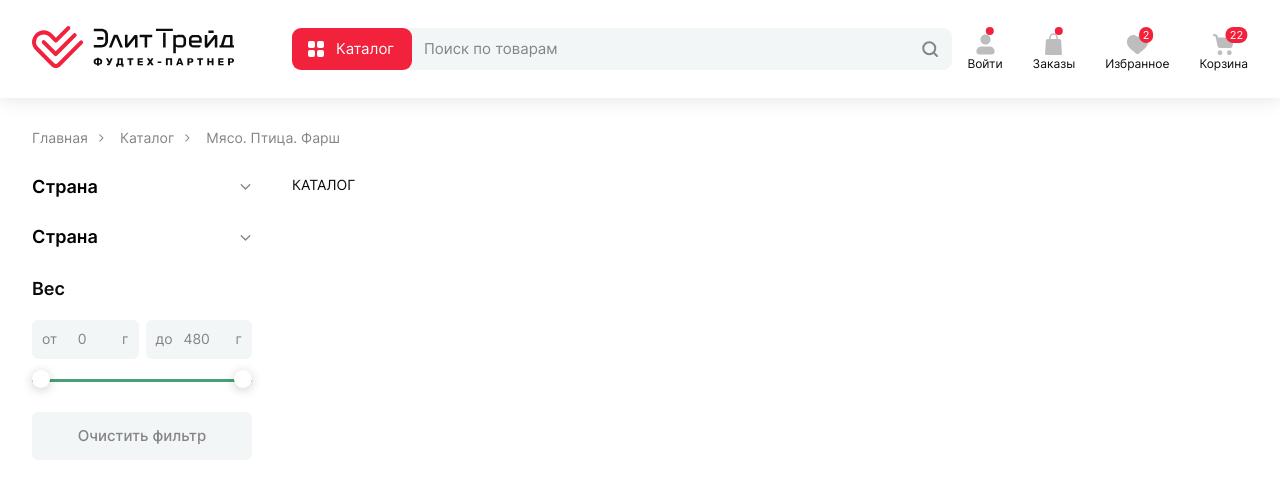
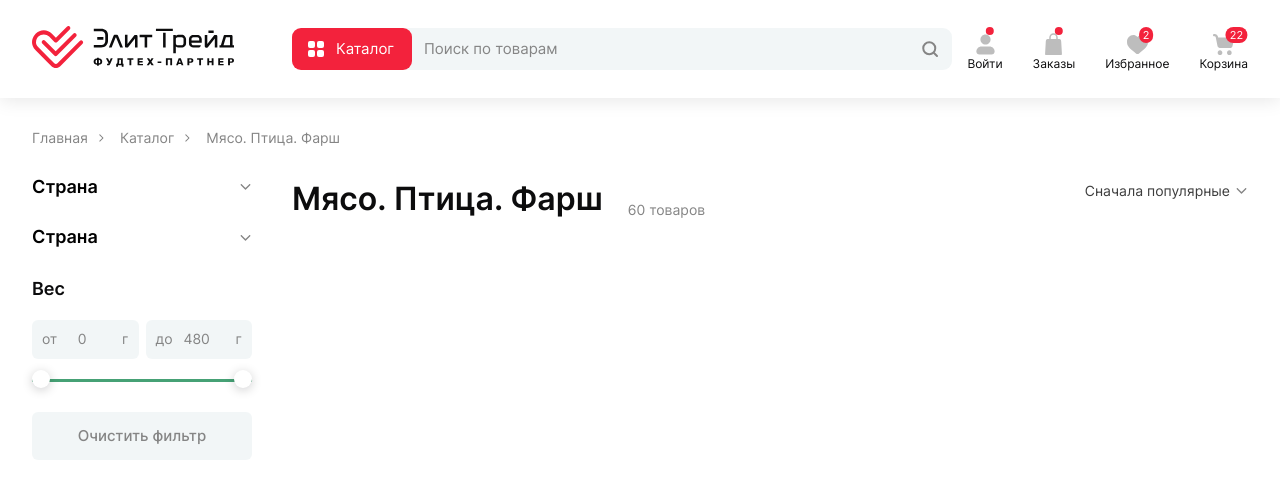
Before and after one commit to dzoric1/vue-pinia-shop, a Vue app: page / in a window 1280 px wide. Shown: the top 498 px of the page. Built offline with nearby package versions, Linux system fonts and the light colour scheme; a web font is replaced by a local one.

Commit message:
realized catalog header, sort layout, useClickOutside hook

```diff
--- a/src/components/ui/DropdownMenu.vue
+++ b/src/components/ui/DropdownMenu.vue
@@ -4,7 +4,6 @@ import CheckBox from './CheckBox.vue'
 
 const isOpen = ref(false)
 const menu = ref(null)
-console.log(menu)
 
 const toggleMenu = () => {
   isOpen.value = !isOpen.value
--- a/src/components/ui/RangeSlider.vue
+++ b/src/components/ui/RangeSlider.vue
@@ -1,8 +1,12 @@
 <script setup>
 import { ref, computed } from 'vue'
 
+const { max } = defineProps({
+  max: Number
+})
+
 const minAngle = ref(0)
-const maxAngle = ref(480)
+const maxAngle = ref(max)
 const startBackground = ref('0')
 const widthBackground = ref('100%')
 
@@ -18,8 +22,8 @@ const sliderMin = computed({
     } else {
       minAngle.value = val
     }
-    startBackground.value = `${(val / 480) * 100}%`
-    widthBackground.value = `${(maxAngle.value / 480) * 100 - (minAngle.value / 480) * 100}%`
+    startBackground.value = `${(val / max) * 100}%`
+    widthBackground.value = `${(maxAngle.value / max) * 100 - (minAngle.value / max) * 100}%`
   }
 })
 
@@ -30,13 +34,13 @@ const sliderMax = computed({
     if (val < minAngle.value) {
       minAngle.value = val
     }
-    if (val > 480) {
-      maxAngle.value = 480
+    if (val > max) {
+      maxAngle.value = max
     } else {
       maxAngle.value = val
     }
-    startBackground.value = `${(minAngle.value / 480) * 100}%`
-    widthBackground.value = `${(val / 480) * 100 - (minAngle.value / 480) * 100}%`
+    startBackground.value = `${(minAngle.value / max) * 100}%`
+    widthBackground.value = `${(val / max) * 100 - (minAngle.value / max) * 100}%`
   }
 })
 </script>
@@ -53,6 +57,7 @@ const sliderMax = computed({
           max="480"
           step="1"
           v-model.number="sliderMin"
+          @change="sliderMin = parseInt(sliderMin)"
         />
         <span>г</span>
       </div>
@@ -64,6 +69,7 @@ const sliderMax = computed({
           max="480"
           step="1"
           v-model.number="sliderMax"
+          @change="sliderMax = parseInt(sliderMax)"
         />
         <span>г</span>
       </div>
--- /dev/null
+++ b/src/hooks/useClickOutside.js
@@ -0,0 +1,17 @@
+import { onMounted, onUnmounted, ref } from 'vue'
+
+export default function useClickOutside(elementRef, callback) {
+  function handleClick(event) {
+    if (elementRef.value && !elementRef.value.contains(event.target)) {
+      callback()
+    }
+  }
+
+  onMounted(() => {
+    document.addEventListener('click', handleClick)
+  })
+
+  onUnmounted(() => {
+    document.removeEventListener('click', handleClick)
+  })
+}
--- a/src/views/HomeView.vue
+++ b/src/views/HomeView.vue
@@ -1,6 +1,15 @@
 <script setup>
+import CheckBox from '@/components/ui/CheckBox.vue'
 import DropdownMenu from '@/components/ui/DropdownMenu.vue'
 import RangeSlider from '@/components/ui/RangeSlider.vue'
+import useClickOutside from '@/hooks/useClickOutside.js'
+
+import { ref } from 'vue'
+
+const isOpen = ref(false)
+const sort = ref(null)
+
+useClickOutside(sort, () => (isOpen.value = false))
 </script>
 
 <template>
@@ -14,13 +23,40 @@ import RangeSlider from '@/components/ui/RangeSlider.vue'
           <li>
             <DropdownMenu />
           </li>
-          <RangeSlider />
+          <RangeSlider :max="480" />
         </ul>
         <button class="catalog__filters-reset" type="button">
           Очистить фильтр
         </button>
       </aside>
-      <div class="catalog__body">КАТАЛОГ</div>
+      <div class="catalog__body">
+        <div class="catalog__header">
+          <h1 class="catalog__title">Мясо. Птица. Фарш</h1>
+          <p class="catalog__count">60 товаров</p>
+          <div class="catalog__sort" ref="sort">
+            <button @click="isOpen = !isOpen" class="catalog__sort-button">
+              Сначала популярные
+            </button>
+            <ul
+              class="catalog__sort-list"
+              :class="{ 'catalog__sort-list--active': isOpen }"
+            >
+              <li>
+                <CheckBox label="Сначала популярные" />
+              </li>
+              <li>
+                <CheckBox label="Сначала дешевле" />
+              </li>
+              <li>
+                <CheckBox label="Сначала дороже" />
+              </li>
+              <li>
+                <CheckBox label="Высокий рейтинг" />
+              </li>
+            </ul>
+          </div>
+        </div>
+      </div>
     </div>
   </section>
 </template>
@@ -65,4 +101,69 @@ import RangeSlider from '@/components/ui/RangeSlider.vue'
 .catalog__body {
   width: 100%;
 }
+
+.catalog__header {
+  display: flex;
+}
+
+.catalog__title {
+  font-weight: 600;
+  font-size: 32px;
+  line-height: 135%;
+  margin-right: 25px;
+}
+
+.catalog__count {
+  line-height: 135%;
+  color: var(--text-gray);
+  align-self: flex-end;
+}
+
+.catalog__sort {
+  position: relative;
+  margin-top: 6px;
+  margin-left: auto;
+}
+
+.catalog__sort-button {
+  color: rgba(12, 12, 13, 0.8);
+  display: flex;
+  align-items: center;
+  gap: 8px;
+
+  &::after {
+    display: inline-block;
+    content: '';
+    transform: rotate(90deg);
+    transition: transform 0.2s ease;
+    width: 7px;
+    height: 12px;
+    background: url('@/assets/arrow.svg') no-repeat center / contain;
+    margin-right: 3px;
+  }
+}
+
+.catalog__sort-list {
+  padding: 20px 16px;
+  box-shadow: 0 4px 20px 0 rgba(0, 0, 0, 0.15);
+  background-color: var(--white);
+  border-radius: 12px;
+  width: 192px;
+  display: flex;
+  gap: 15px;
+  flex-direction: column;
+  position: absolute;
+  top: calc(100% - 10px);
+  right: 0;
+  opacity: 0;
+  visibility: hidden;
+  transition:
+    opacity 0.2s ease,
+    visibility 0.2s ease;
+
+  &--active {
+    opacity: 1;
+    visibility: visible;
+  }
+}
 </style>
```
